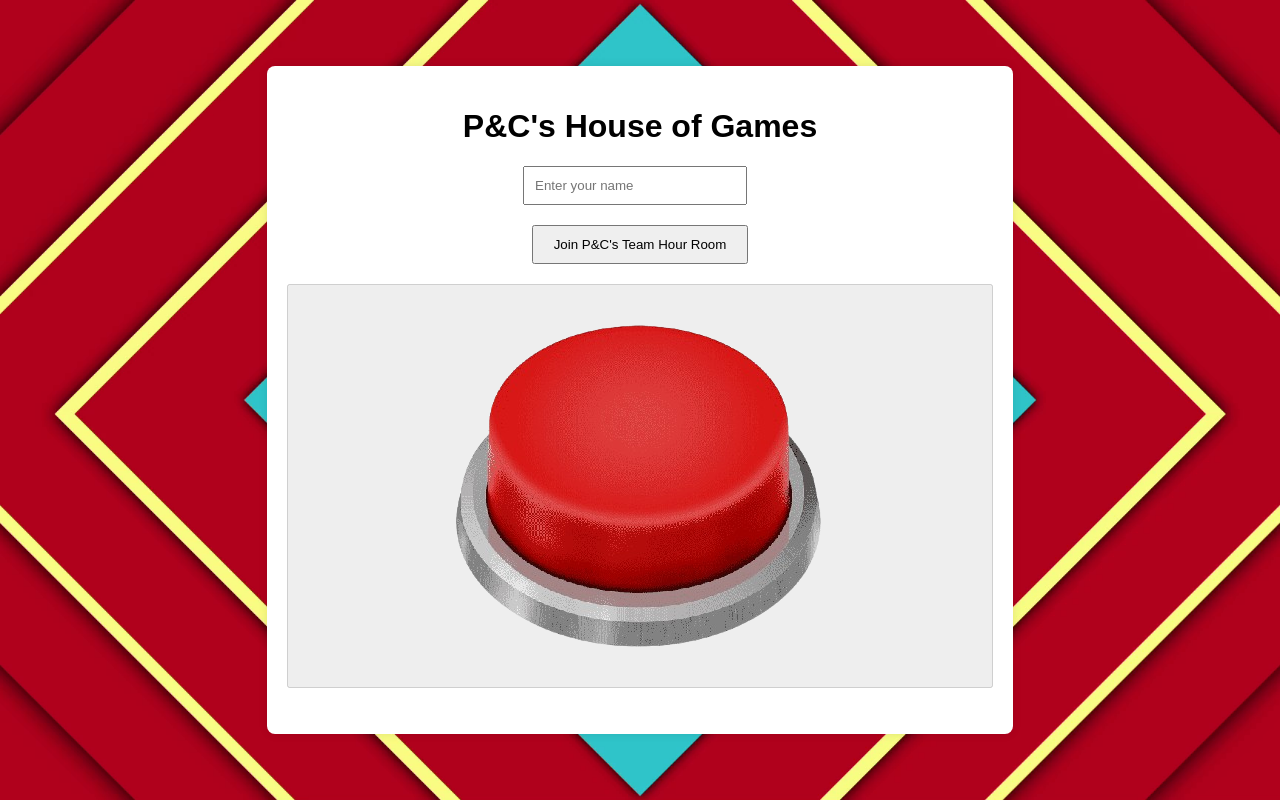
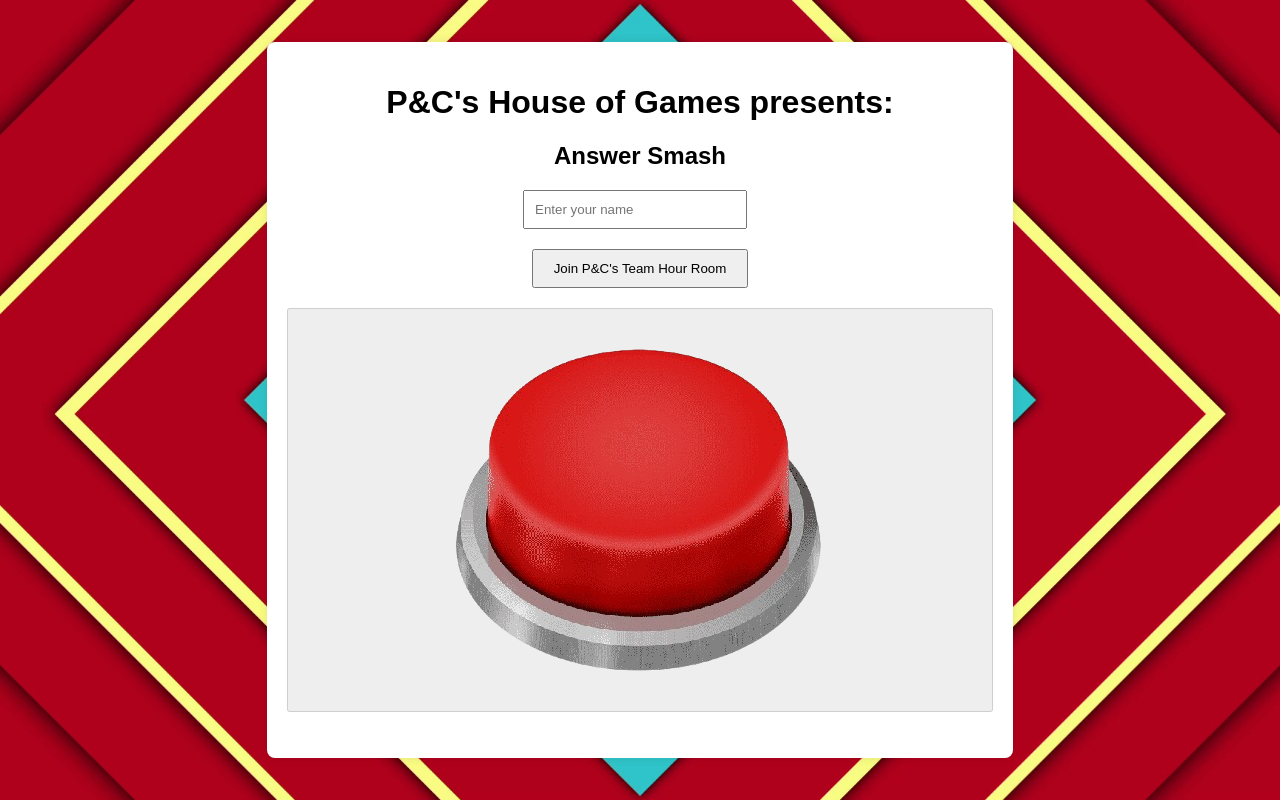
Before and after one commit to assaf-itzikson/buzzer-game, a website: page index.html in a window 1280 px wide. Drawn offline with Linux system fonts and the light colour scheme.

Commit message:
changing the heder of the game

```diff
--- a/index.html
+++ b/index.html
@@ -9,7 +9,8 @@
 </head>
 <body>
 <div class="container">
-    <h1>P&C's House of Games</h1>
+    <h1>P&C's House of Games presents:</h1>
+    <h2>Answer Smash</h2>
     <form id="userForm">
         <label for="username"></label><input type="text" id="username" placeholder="Enter your name" required>
     </form>
```
